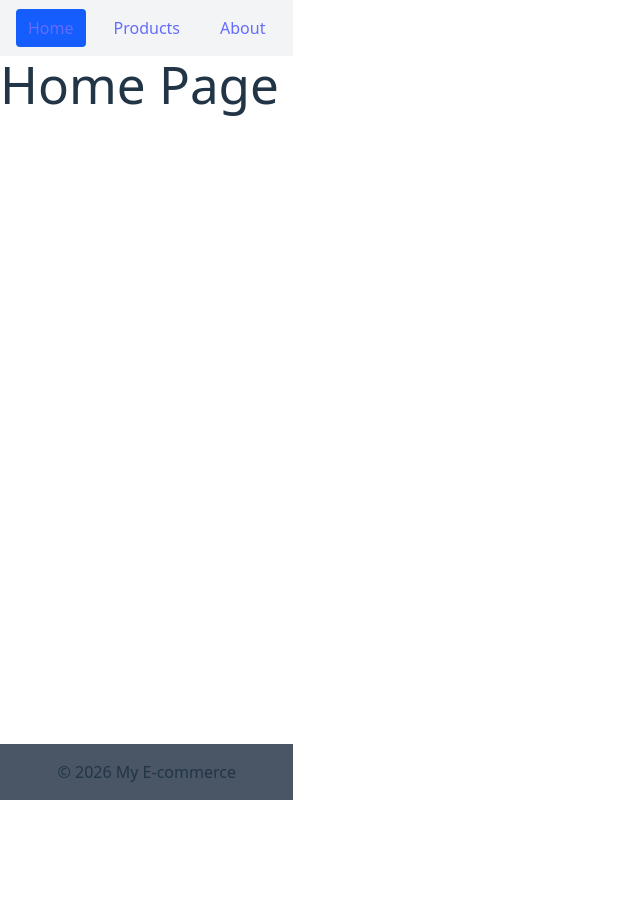
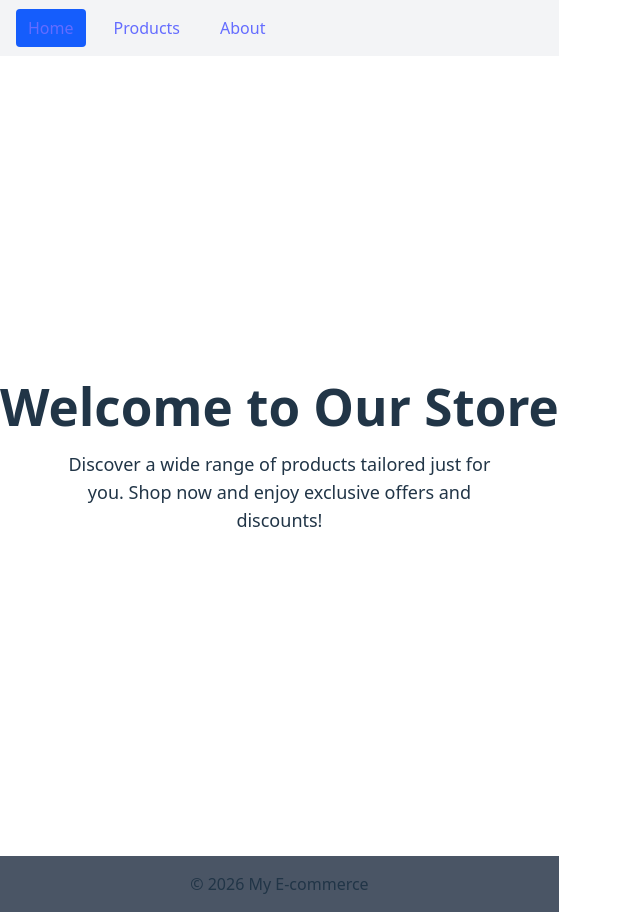
Before and after one commit to CaptenSepp/ecommerce-app, a React (Vite) app: page / in a window 1280 px wide. Shown: the whole page, without its empty margins (0-640 px from the left). Before the commit the page ends 800 px from the top, so only its background shows below. Built offline with nearby package versions, Linux system fonts and the light colour scheme.

Commit message:
some simple stylings are added to each page for test

```diff
--- a/src/pages/About.tsx
+++ b/src/pages/About.tsx
@@ -1,3 +1,13 @@
 import React from 'react'
-const About: React.FC = () => <h1 className="text-2xl">About Us</h1>
+const About: React.FC = () =>
+(
+  <div className="flex flex-col items-center justify-center h-screen bg-gray-1000">
+    <h1 className="text-2xl font-bold mb-4">About Us</h1>
+    <p className="text-lg text-center max-w-md">
+      We are a team of passionate developers dedicated to building amazing web applications.
+      Our mission is to create user-friendly and efficient solutions for our clients.
+    </p>
+  </div>
+)
+
 export default About
--- /dev/null
+++ b/src/pages/Cart.tsx
@@ -0,0 +1,8 @@
+
+const Cart = () => {
+  return (
+    <div>Cart</div>
+  )
+}
+
+export default Cart
--- a/src/pages/Home.tsx
+++ b/src/pages/Home.tsx
@@ -1,3 +1,12 @@
-import React from 'react'
-const Home: React.FC = () => <h1 className="text-2xl">Home Page</h1>
-export default Home
+const Home = () => {
+    return <div className="flex flex-col items-center justify-center h-screen bg-gray-1000">
+        <h1 className="text-2xl font-bold mb-4">Welcome to Our Store</h1>
+        <p className="text-lg text-center max-w-md">
+            Discover a wide range of products tailored just for you.
+            Shop now and enjoy exclusive offers and discounts!
+        </p>
+
+    </div>;
+
+}
+export default Home;
--- a/src/pages/Products.tsx
+++ b/src/pages/Products.tsx
@@ -10,8 +10,8 @@ const Products: React.FC = () => {
   if (isError) return <p>Failed to load products.</p>
 
   return (
-    <div>
-      <h1 className="text-2xl mb-4">Products</h1>
+    <div className="flex flex-col items-center justify-center h-screen bg-gray-1000">
+      <h1 className="text-2xl " >Products</h1>
       <ul className="space-y-2">
         {data!.map(p => (
           <li key={p.id}>
```
